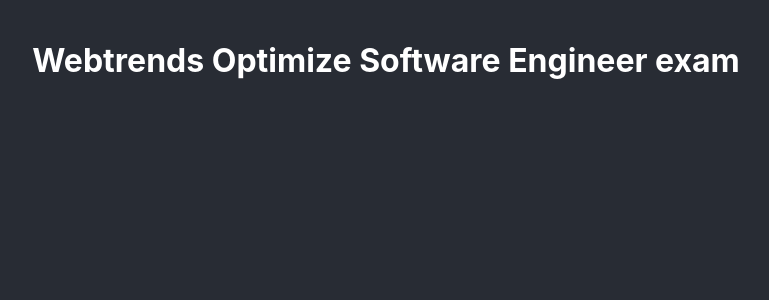
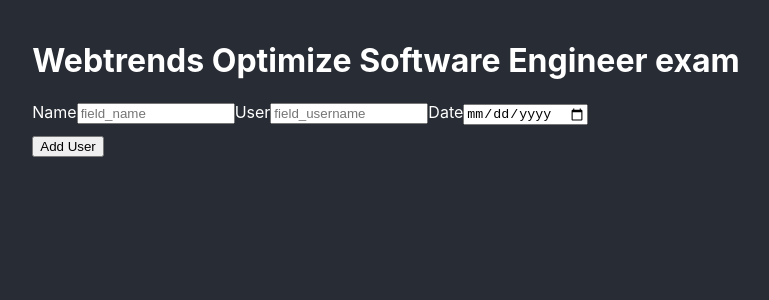
Before and after one commit to webtrends-optimize/software-engineer-exam, a React (Create React App) app: page / in a window 1280 px wide. Shown: the top 300 px of the page, without its empty margins (254-1023 px from the left). Built offline with nearby package versions, Linux system fonts and the light colour scheme.

Commit message:
feat: form where elements are dynamically added

```diff
--- a/src/App.css
+++ b/src/App.css
@@ -11,7 +11,7 @@
     margin-bottom: 10px;
 }
 
-label > span {
+label>span {
     width: 200px;
     display: inline-block;
 }
@@ -19,3 +19,8 @@
 input[type="text"] {
     width: 150px;
 }
+
+.userSection {
+    flex-direction: row;
+    display: flex;
+}
--- a/src/App.js
+++ b/src/App.js
@@ -9,20 +9,87 @@
 
 class App extends React.Component {
 
+    constructor(props) {
+        super(props)
+
+        this.state = {
+            userList: [{field_name: "", field_username:"", field_date:""} ],
+        };
+
+        this.handleListChange = this.handleListChange.bind(this);
+        this.handleAddUser = this.handleAddUser.bind(this);
+
+    }
+
+    handleListChange (e, index) {
+
+        const field = e.target.name;
+        const newUserList = [...this.state.userList];
+
+        newUserList[index][field] = e.target.value;
+
+        this.setState({
+            ...this.setState,
+            userList: newUserList
+        })
+
+        console.log(this.state.userList);
+
+    };
+
+    handleAddUser () {
+        this.setState({
+            ...this.setState,
+            userList: [...this.state.userList, {field_name: "", field_username:"", field_date:""}]
+        })
+
+    }
+
     render(){
+
+        const handleSubmit = () => {
+        };
+
+        const addUsers = (user, index) => {
+
+            let userElementArr = [];
+
+
+            for (let i = 0; i <= 2; i++){
+                userElementArr.push(
+                    <label>
+                        {fields[i]["label"]}
+                        <input
+                            type={fields[i]["type"]}
+                            placeholder={fields[i]["name"]}
+                            name={fields[i]["name"]}
+                            value={user.name}
+                            onChange={(e)=> this.handleListChange(e, index)}
+                        />
+                    </label>
+                )
+            }
+            return userElementArr;
+        }
 
         return (
 
-<div>
+            <div>
 
-    <h1>Webtrends Optimize Software Engineer exam</h1>
-    <form></form>
-</div>
+                <h1>Webtrends Optimize Software Engineer exam</h1>
+                <form onSubmit={handleSubmit}>
+                    {this.state.userList.map((user, index) =>  (
+                        <div key={index} className='userSection'>
+                            {addUsers(user, index)}
 
+                        </div>
+
+                    ))}
+                </form>
+                <button onClick={()=>this.handleAddUser()}>Add User</button>
+            </div>
         );
-
     }
-
 }
 
 export default App;
```
Also changed, not shown: 1 other file (tests, documents, lock files or other folders).
